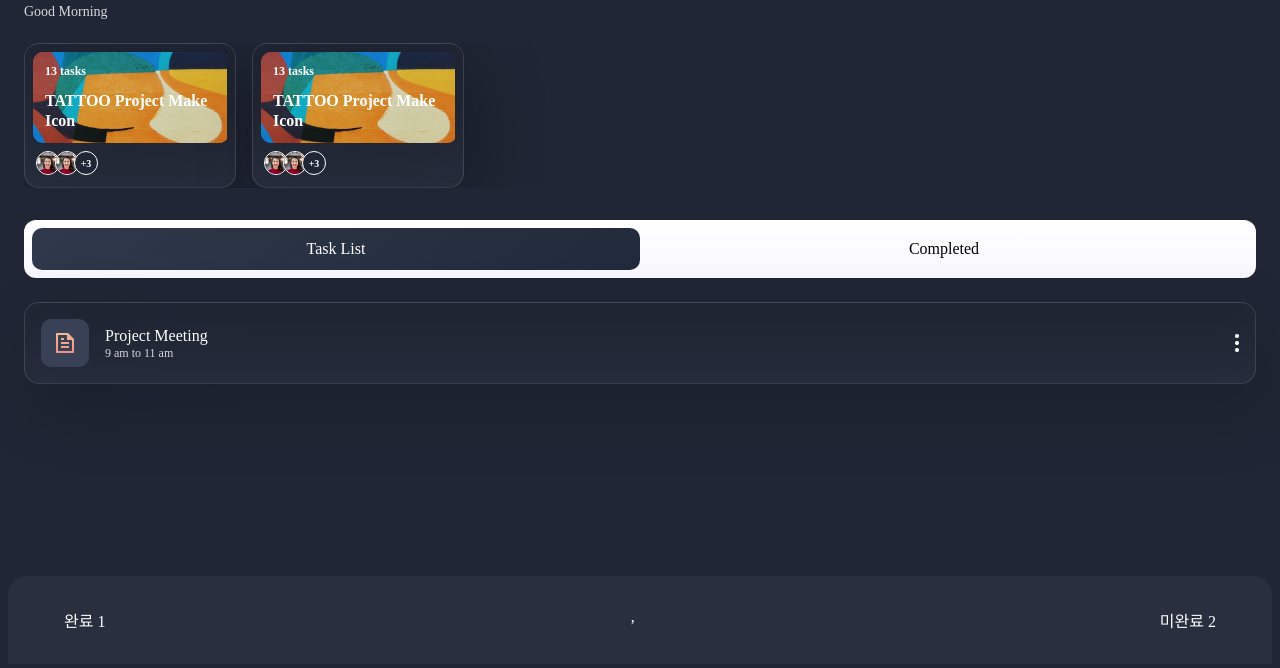
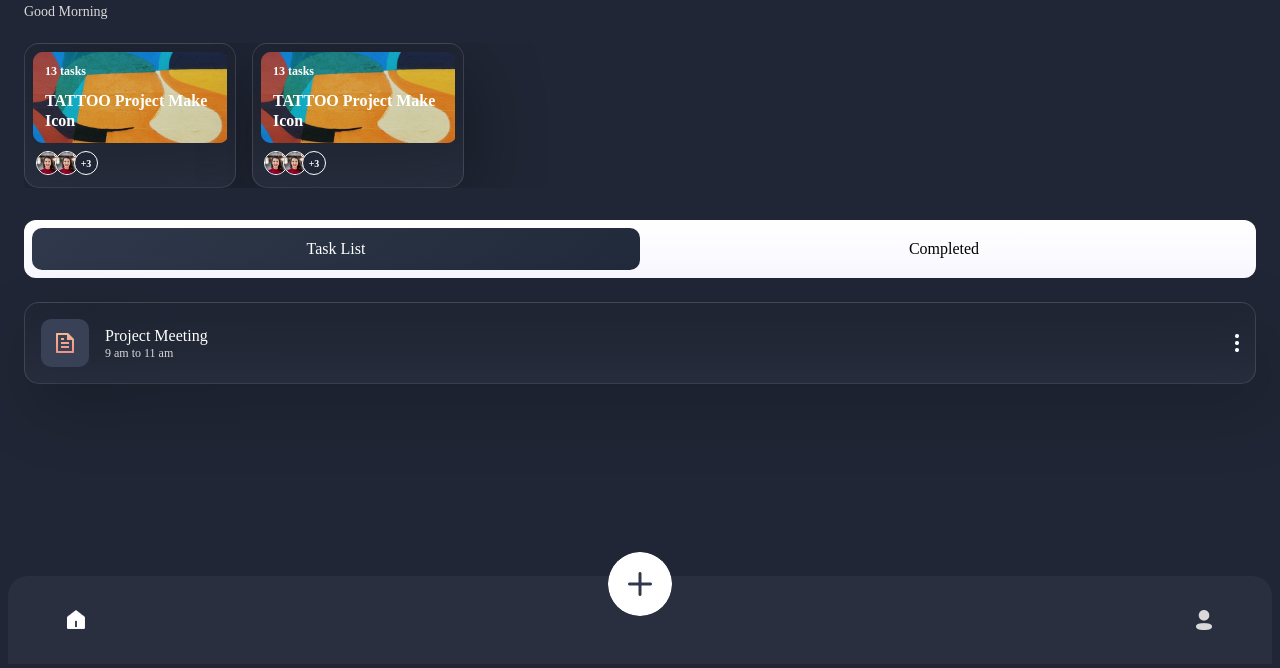
Before and after one commit to rjxjr66/kmooc, a plain HTML site: page index.html in a window 1280 px wide. Shown: the part 128-796 px from the top of the page. Drawn offline with Linux system fonts and the light colour scheme.

Commit message:
Chapter 4

```diff
--- a/index.html
+++ b/index.html
@@ -64,7 +64,8 @@
         </section>
     </article>
     <footer>
-        <span>완료 1</span>, <span>미완료 2</span>
+        <img id="btn-add" src="images/Group 1440.png">
+        <img src="images/Home.png"><img src="images/Profile (1).png">
     </footer>
 </body>
 </html>
--- a/style.css
+++ b/style.css
@@ -195,6 +195,8 @@ ul.tasks > li > div p {
 }
 
 footer {
+    position: relative;
+
     margin: 0 -16px -16px -16px;
     border-top-left-radius: 20px;
     border-top-right-radius: 20px;
@@ -204,3 +206,17 @@ footer {
     justify-content: space-between;
     background: #292F3F;
 }
+
+footer img {
+    width: 24px;
+}
+
+#btn-add {
+    position: absolute;
+    top: -24px;
+    left: calc(50% - 32px);
+
+    width: 64px;
+    height: 64px;
+    border-radius: 50%;
+}
```
